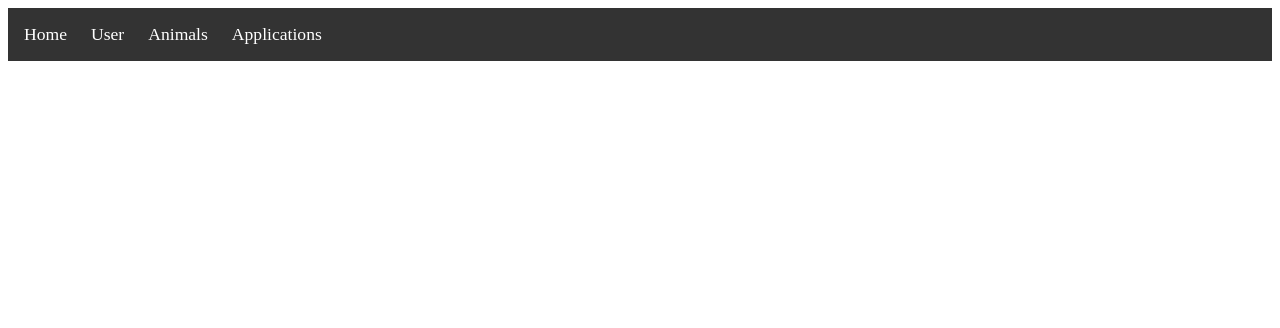
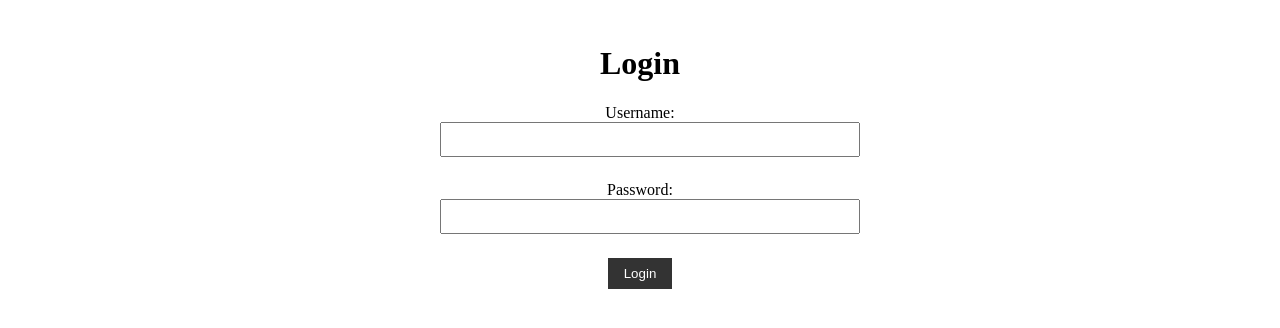
Before and after one commit to dnn47/FA24---01-Pet-Shelter, a React (Create React App) app in the folder frontend/: page /login in a window 1280 px wide. Shown: the top 328 px of the page. Built offline with nearby package versions, Linux system fonts and the light colour scheme.

Commit message:
login and navbar

```diff
--- a/frontend/src/App.js
+++ b/frontend/src/App.js
@@ -1,26 +1,34 @@
-import React from 'react';
-import { Routes, Route } from 'react-router-dom';
-import Navbar from './components/NavBar';
+import React, { useState } from 'react';
+import { Routes, Route, Navigate } from 'react-router-dom';
+import Navbar from './components/Navbar';
 import HomePage from './pages/Home';
 import UserPage from './pages/User';
 import AnimalsPage from './pages/Animals';
 import ApplicationsPage from './pages/Applications';
 import AnimalViewPage from './pages/AniamalView';
 import ApplicationView from './pages/ApplicationView';
-
-let currentRole = "admin";
+import LoginPage from './pages/Login';
 
 function App() {
+  const [currentUser, setCurrentUser] = useState(null);
+
   return (
     <>
-      <Navbar />
+      {currentUser && <Navbar currentUser={currentUser} />}
       <Routes>
-        <Route path="/" element={<HomePage />} />
-        <Route path="/user" element={<UserPage />} />
-        <Route path="/animals" element={<AnimalsPage role={currentRole} />} />
-        <Route path="/applications" element={<ApplicationsPage role={currentRole}/>} />
-        <Route path="/animalview" element={<AnimalViewPage/>} />
-        <Route path="/applicationview" element={<ApplicationView role={currentRole}/>} />
+        <Route path="/login" element={<LoginPage setCurrentUser={setCurrentUser} />} />
+        {currentUser ? (
+          <>
+            <Route path="/" element={<HomePage />} />
+            <Route path="/user" element={<UserPage />} />
+            <Route path="/animals" element={<AnimalsPage role={currentUser} />} />
+            <Route path="/applications" element={<ApplicationsPage role={currentUser} />} />
+            <Route path="/animalview" element={<AnimalViewPage />} />
+            <Route path="/applicationview" element={<ApplicationView role={currentUser} />} />
+          </>
+        ) : (
+          <Route path="*" element={<Navigate to="/login" />} />
+        )}
       </Routes>
     </>
   );
--- a/frontend/src/components/Navbar.js
+++ b/frontend/src/components/Navbar.js
@@ -1,22 +1,32 @@
 import React from 'react';
-import { Link } from 'react-router-dom';
+import { Link, useLocation } from 'react-router-dom';
 
-const Navbar = () => {
+const Navbar = ({ currentUser }) => {
+  const location = useLocation();
+
+  const navItems = [
+    { name: 'Home', path: '/' },
+    { name: 'User', path: '/user' },
+    { name: 'Animals', path: '/animals' },
+    { name: 'Applications', path: '/applications' },
+  ];
+
   return (
     <nav style={styles.navbar}>
       <ul style={styles.navList}>
-        <li style={styles.navItem}>
-          <Link to="/" style={styles.navLink}>Home</Link>
-        </li>
-        <li style={styles.navItem}>
-          <Link to="/user" style={styles.navLink}>User</Link>
-        </li>
-        <li style={styles.navItem}>
-          <Link to="/animals" style={styles.navLink}>Animals</Link>
-        </li>
-        <li style={styles.navItem}>
-          <Link to="/applications" style={styles.navLink}>Applications</Link>
-        </li>
+        {navItems.map((item) => (
+          <li
+            key={item.name}
+            style={{
+              ...styles.navItem,
+              ...(location.pathname === item.path && styles.activeNavItem),
+            }}
+          >
+            <Link to={item.path} style={styles.navLink}>
+              {item.name}
+            </Link>
+          </li>
+        ))}
       </ul>
     </nav>
   );
@@ -32,9 +42,13 @@ const styles = {
     listStyleType: 'none',
     margin: 0,
     padding: 0,
+    justifyContent: 'space-around',
   },
   navItem: {
     marginRight: '1.5rem',
+  },
+  activeNavItem: {
+    textDecoration: 'underline',
   },
   navLink: {
     color: '#fff',
--- a/frontend/src/pages/Login.js
+++ b/frontend/src/pages/Login.js
@@ -1,5 +1,80 @@
-function Login () {
-    return <h1>Login</h1>
+import React, { useState } from 'react';
+import { useNavigate } from 'react-router-dom';
+
+function Login({ setCurrentUser }) {
+  const [username, setUsername] = useState('');
+  const [password, setPassword] = useState('');
+  const [error, setError] = useState('');
+  const navigate = useNavigate();
+
+  const handleLogin = (e) => {
+    e.preventDefault();
+    if (username === 'user' && password === 'password') {
+      setCurrentUser('user');
+      navigate('/');
+    } else if (username === 'admin' && password === 'password') {
+      setCurrentUser('admin');
+      navigate('/');
+    } else {
+      setError('Invalid username or password');
+    }
+  };
+
+  return (
+    <div style={styles.container}>
+      <h1>Login</h1>
+      <form onSubmit={handleLogin}>
+        <div style={styles.formGroup}>
+          <label>Username:</label>
+          <input
+            type="text"
+            value={username}
+            onChange={(e) => setUsername(e.target.value)}
+            style={styles.input}
+          />
+        </div>
+        <div style={styles.formGroup}>
+          <label>Password:</label>
+          <input
+            type="password"
+            value={password}
+            onChange={(e) => setPassword(e.target.value)}
+            style={styles.input}
+          />
+        </div>
+        {error && <p style={styles.error}>{error}</p>}
+        <button type="submit" style={styles.button}>Login</button>
+      </form>
+    </div>
+  );
 }
 
+const styles = {
+  container: {
+    maxWidth: '400px',
+    margin: '0 auto',
+    padding: '1rem',
+    textAlign: 'center',
+  },
+  formGroup: {
+    marginBottom: '1rem',
+  },
+  input: {
+    width: '100%',
+    padding: '0.5rem',
+    marginBottom: '0.5rem',
+  },
+  button: {
+    padding: '0.5rem 1rem',
+    backgroundColor: '#333',
+    color: '#fff',
+    border: 'none',
+    cursor: 'pointer',
+  },
+  error: {
+    color: 'red',
+    marginBottom: '1rem',
+  },
+};
+
 export default Login;
--- a/frontend/src/pages/User.js
+++ b/frontend/src/pages/User.js
@@ -1,5 +1,70 @@
-function User () {
-    return <h1>User</h1>
-}
+import React, { useState, useEffect } from 'react';
+import { useNavigate } from 'react-router-dom';
+
+const User = () => {
+  const navigate = useNavigate();
+  const [userData, setUserData] = useState({
+    name: "John Doe",
+    age: 30,
+    gender: "Male",
+    email: "john.doe@example.com",
+    phone: "123-456-7890",
+    address: "123 Main St, Anytown, USA",
+  });
+
+  // Placeholder for fetching user data
+  useEffect(() => {
+    // Example:
+    // fetch('/api/user/profile')
+    //   .then(res => res.json())
+    //   .then(data => setUserData(data));
+  }, []);
+
+  const handleEditProfile = () => {
+    navigate('/user/edit'); // Navigate to an edit profile form page
+  };
+
+  return (
+    <div style={styles.container}>
+      <h1>User Profile Page</h1>
+      <div style={styles.profileContainer}>
+        <p><strong>Name:</strong> {userData.name}</p>
+        <p><strong>Age:</strong> {userData.age}</p>
+        <p><strong>Gender:</strong> {userData.gender}</p>
+        <p><strong>Email:</strong> {userData.email}</p>
+        <p><strong>Phone Number:</strong> {userData.phone}</p>
+        <p><strong>Address:</strong> {userData.address}</p>
+      </div>
+      <button style={styles.editButton} onClick={handleEditProfile}>
+        Edit User Profile
+      </button>
+    </div>
+  );
+};
+
+const styles = {
+  container: {
+    maxWidth: '600px',
+    margin: '0 auto',
+    padding: '1rem',
+    textAlign: 'center',
+  },
+  profileContainer: {
+    textAlign: 'left',
+    margin: '1rem 0',
+    padding: '1rem',
+    border: '1px solid #ccc',
+    borderRadius: '5px',
+  },
+  editButton: {
+    marginTop: '1rem',
+    padding: '0.5rem 1rem',
+    backgroundColor: '#007bff',
+    color: '#fff',
+    border: 'none',
+    borderRadius: '5px',
+    cursor: 'pointer',
+  },
+};
 
 export default User;
```
